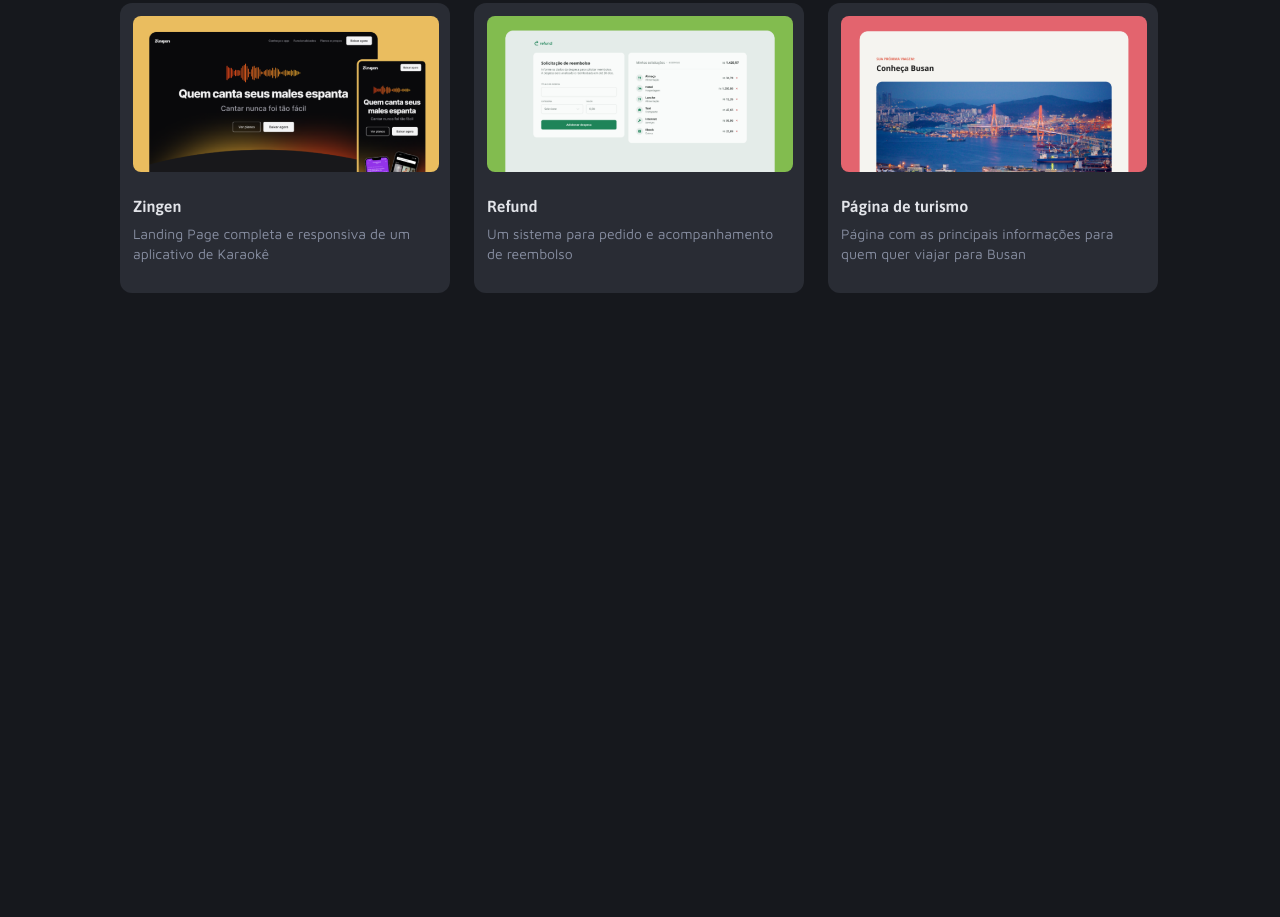
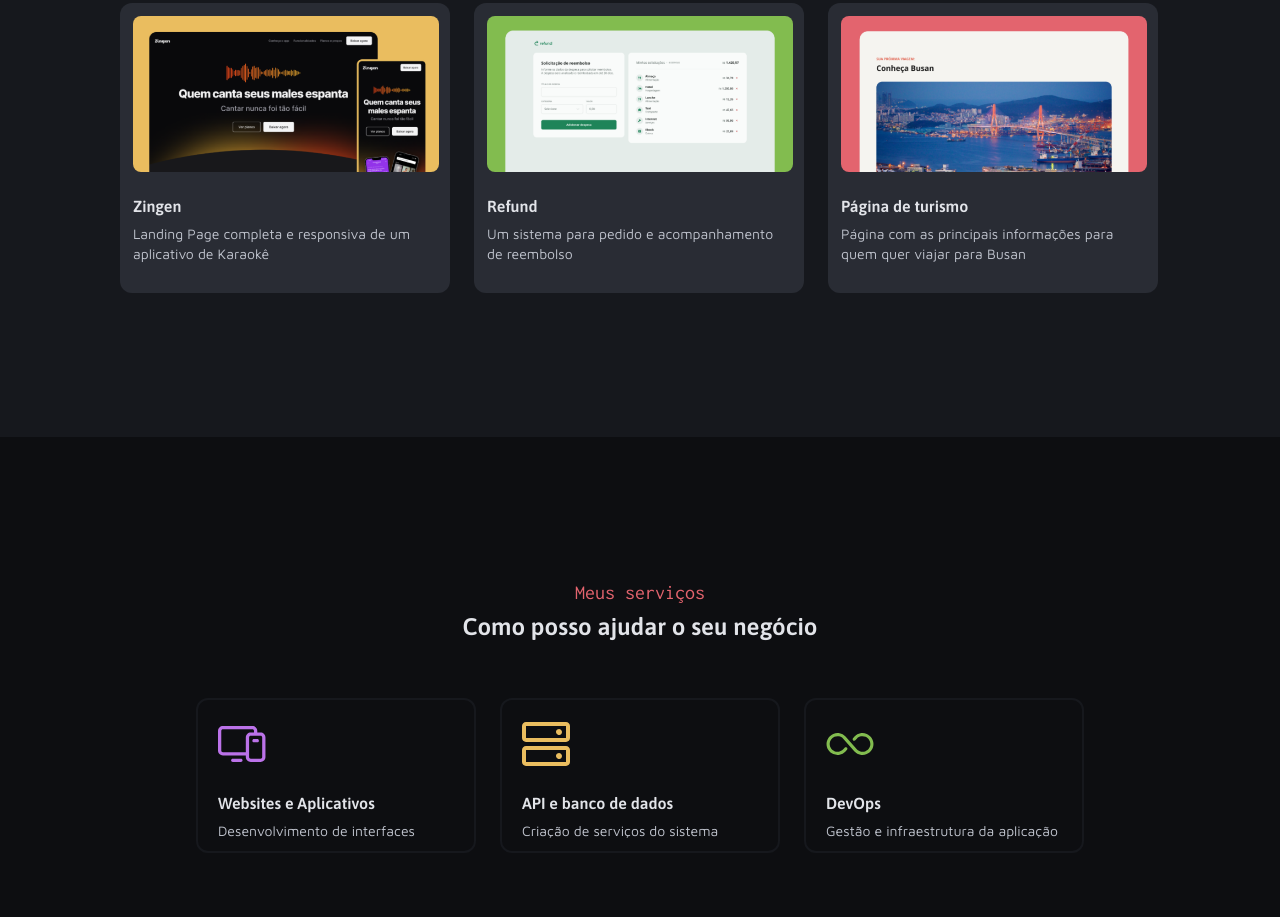
Before and after one commit to claubertamsd/portfolio, a plain HTML site: page index.html in a window 1280 px wide. Shown: the part 1381-2298 px from the top of the page. Before the commit the page ends 1752 px from the top, so only its background shows below. Drawn offline with Linux system fonts and the light colour scheme.

Commit message:
Sessão services concluida

```diff
--- a/index.html
+++ b/index.html
@@ -22,16 +22,20 @@
     />
   </head>
   <body>
-    <main class="container">
+    <main>
       <section id="apresentation">
         <div id="description-autor">
-          <img id="perfil" src="/assets/autor.jpg" alt="Imagem de Claubert Santos" />
+          <img
+            id="perfil"
+            src="/assets/autor.jpg"
+            alt="Imagem de Claubert Santos"
+          />
           <div>
             <h3>
               Hello World! Meu nome é <strong>Claubert Santos</strong> e sou
             </h3>
             <h1>Desenvolvedor Fullstack</h1>
-            <p>
+            <p class="title-sm">
               Transformo necessidades em aplicações reais, evolventes e
               funcionais. Desenvolvo sistemas através da minha paixão pela
               tecnologia, contribuindo com soluções inovadoras e eficazes para
@@ -41,60 +45,64 @@
 
           <ul>
             <li>
-              <img src="/assets/icons/GitHub.svg" alt="">
+              <img src="/assets/icons/GitHub.svg" alt="" />
               <span>Github</span>
             </li>
             <li>
-              <img src="/assets/icons/HTML.svg" alt="">
+              <img src="/assets/icons/HTML.svg" alt="" />
               <span>HTML</span>
             </li>
             <li>
-              <img src="/assets/icons/CSS.svg" alt="">
+              <img src="/assets/icons/CSS.svg" alt="" />
               <span>CSS</span>
             </li>
             <li>
-              <img src="/assets/icons/JavaScript.svg" alt="">
+              <img src="/assets/icons/JavaScript.svg" alt="" />
               <span>JavaScript</span>
             </li>
             <li>
-              <img src="/assets/icons/React.svg" alt="">
+              <img src="/assets/icons/React.svg" alt="" />
               <span>React</span>
             </li>
             <li>
-              <img src="/assets/icons/Node.js.svg" alt="">
+              <img src="/assets/icons/Node.js.svg" alt="" />
               <span>Node.js</span>
             </li>
           </ul>
-        <div class="arrow-down">
-          <img src="assets/icons/ArrowDown.svg" alt="">
-        </div>
-
+          <div class="arrow-down">
+            <img src="assets/icons/ArrowDown.svg" alt="" />
+          </div>
         </div>
       </section>
 
-      <section id="jobs" class="container">
+      <section id="jobs">
         <h3>Meu Trabalho</h3>
         <h2>Veja os projetos em destaque</h2>
 
         <div class="card-container">
           <div class="card">
-            <img src="assets/preview/Thumbnail_Project-01.png" alt="">
+            <img src="assets/preview/Thumbnail_Project-01.png" alt="" />
             <div class="description-card">
               <h1>Travelgram</h1>
-              <p>Rede social onde as pessoas mostram os registros de suas viagens pelo mundo</p>
+              <p>
+                Rede social onde as pessoas mostram os registros de suas viagens
+                pelo mundo
+              </p>
             </div>
           </div>
 
           <div class="card">
-            <img src="assets/preview/Thumbnail_Project-02.png" alt="">
+            <img src="assets/preview/Thumbnail_Project-02.png" alt="" />
             <div class="description-card">
               <h1>Tech News</h1>
-              <p>Homepage de um portal de notícias sobre a área de tecnologia</p>
+              <p>
+                Homepage de um portal de notícias sobre a área de tecnologia
+              </p>
             </div>
           </div>
 
           <div class="card">
-            <img src="assets/preview/Thumbnail_Project-03.png" alt="">
+            <img src="assets/preview/Thumbnail_Project-03.png" alt="" />
             <div class="description-card">
               <h1>Página de Receita</h1>
               <p>Página com o passo a passo de uma receita para cupcakes</p>
@@ -102,26 +110,64 @@
           </div>
 
           <div class="card">
-            <img src="assets/preview/Thumbnail_Project-04.png" alt="">
+            <img src="assets/preview/Thumbnail_Project-04.png" alt="" />
             <div class="description-card">
               <h1>Zingen</h1>
-              <p>Landing Page completa e responsiva de um aplicativo de Karaokê</p>
+              <p>
+                Landing Page completa e responsiva de um aplicativo de Karaokê
+              </p>
             </div>
           </div>
 
           <div class="card">
-            <img src="assets/preview/Thumbnail_Project-05.png" alt="">
+            <img src="assets/preview/Thumbnail_Project-05.png" alt="" />
             <div class="description-card">
               <h1>Refund</h1>
-              <p>Um sistema para pedido e acompanhamento de reembolso </p>
+              <p>Um sistema para pedido e acompanhamento de reembolso</p>
             </div>
           </div>
 
           <div class="card">
-            <img src="assets/preview/Thumbnail_Project-06.png" alt="">
+            <img src="assets/preview/Thumbnail_Project-06.png" alt="" />
             <div class="description-card">
               <h1>Página de turismo</h1>
-              <p>Página com as principais informações para quem quer viajar para Busan</p>
+              <p>
+                Página com as principais informações para quem quer viajar para
+                Busan
+              </p>
+            </div>
+          </div>
+        </div>
+      </section>
+
+      <section id="services">
+        <h3 class="h3-red">Meus serviços</h3>
+        <h2>Como posso ajudar o seu negócio</h2>
+
+        <div class="flex gap-24 mt-56">
+          <div class="card-service container">
+            <img src="/assets/icons/website.svg" alt="" />
+            <div>
+              <h1>Websites e Aplicativos</h1>
+              <p>Desenvolvimento de interfaces</p>
+            </div>
+          </div>
+
+          <div class="card-service container">
+            <img src="/assets/icons/db.svg" alt="" />
+
+            <div>
+              <h1>API e banco de dados</h1>
+              <p>Criação de serviços do sistema </p>
+            </div>
+          </div>
+
+          <div class="card-service container">
+            <img src="/assets/icons/devops.svg" alt="" />
+
+            <div>
+              <h1>DevOps</h1>
+              <p>Gestão e infraestrutura da aplicação</p>
             </div>
           </div>
         </div>
--- a/styles/globals.css
+++ b/styles/globals.css
@@ -53,21 +53,33 @@ main{
 h1{
   font: var(--title-lg);
 }
+h2{
+  font: var(--title-md);
+  color: var(--gray-600);
+}
 h3{
   font: var(--subtitle);
   color: var(--gray-500);
 }
-h2{
-  font: var(--title-md);
+
+.h3-red{
+  font: var(--subtitle);
+  color: var(--red);
 }
-p{
+
+.title-sm{
   font: var(--title-sm);
   color: var(--gray-400);
 }
 
+p{
+  font: var(--text-sm);
+  color: var(--gray-500);
+}
+
 .container{
-  max-width: 1040;
-  width: 1040;
+  max-width: 1040px;
+
 }
 
 .arrow-down{
@@ -77,3 +89,14 @@ p{
     width: 32px;
   }
 }
+
+.flex{
+  display:flex;
+}
+
+.gap-24{
+  gap:24px;
+}
+.mt-56{
+  margin-top: 56px;
+}
--- a/styles/index.css
+++ b/styles/index.css
@@ -1,3 +1,4 @@
 @import url(globals.css);
 @import url(apresentation.css);
-@import url(jobs.css)
+@import url(jobs.css);
+@import url(services.css);
--- a/styles/jobs.css
+++ b/styles/jobs.css
@@ -3,8 +3,7 @@
   flex-direction: column;
   align-items: center;
   margin-top: 152px;
-
-  height: 100%;
+  margin-bottom: 144px;
 
 
   h3{
@@ -14,14 +13,12 @@
 
 }
 
-
 .card-container{
   display: flex;
   flex-wrap: wrap;
   width: 1040px;
   gap: 24px;
   margin-top: 56px;
-
 }
 
 .card{
--- /dev/null
+++ b/styles/services.css
@@ -0,0 +1,40 @@
+#services{
+  display: flex;
+  flex-direction: column;
+  align-items: center;
+  background-color: var(--gray-100);
+  height: 480px;
+
+  h2{
+    margin-top: 8px;
+
+  }
+
+  h3{
+    margin-top: 144px;
+  }
+
+
+}
+
+.card-service{
+  width: 280px;
+  height: 155px;
+  padding: 20px;
+  border: 2px solid var(--gray-200);
+  border-radius: 12px;
+
+  img{
+    height: 48px;
+    width: 48px;
+  }
+
+  div{
+    margin-top: 20px;
+  }
+
+  h1{
+    margin-bottom: 8px;
+    font: var(--title-sm);
+  }
+}
```
Also changed, not shown: assets/icons/db.svg (added), assets/icons/devops.svg (added), assets/icons/website.svg (added).
